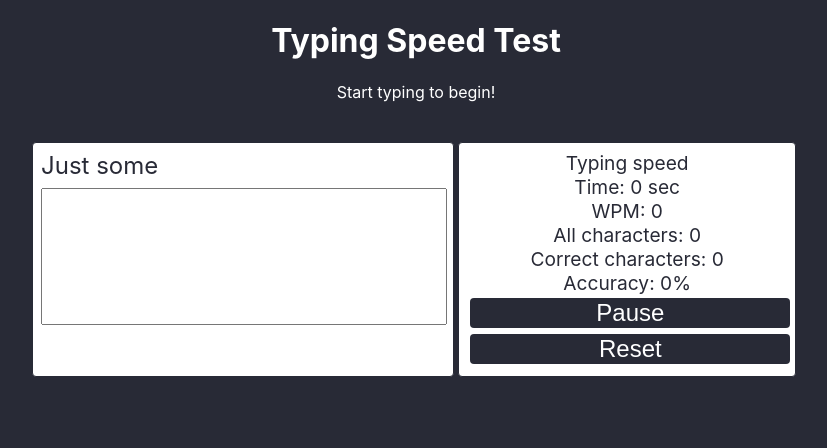
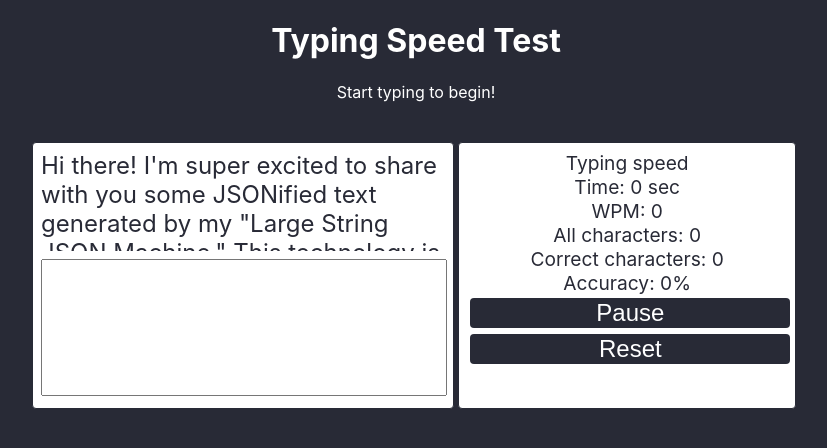
Before and after one commit to idollabs/typing-classics, a React (Create React App) app: page / in a window 1280 px wide. Shown: the top 448 px of the page, without its empty margins (224-1051 px from the left). Built offline with nearby package versions, Linux system fonts and the light colour scheme.

Commit message:
Working autoscroll on input change!

```diff
--- a/package.json
+++ b/package.json
@@ -7,9 +7,11 @@
     "@testing-library/react": "^11.1.0",
     "@testing-library/user-event": "^12.1.10",
     "@types/jest": "^26.0.15",
+    "@types/lodash": "^4.14.168",
     "@types/node": "^12.0.0",
     "@types/react": "^17.0.0",
     "@types/react-dom": "^17.0.0",
+    "lodash": "^4.17.20",
     "react": "^17.0.1",
     "react-dom": "^17.0.1",
     "react-scripts": "4.0.2",
--- a/src/components/CharacterRenderer.tsx
+++ b/src/components/CharacterRenderer.tsx
@@ -7,18 +7,37 @@ export const CharacterRenderer = () => {
     state: { text, input }, //text state will replace testText
   } = useTyping();
 
+  const charRefs = useRef(new Array(testText.length));
+
+  const handleSlider = () => {
+    if (input.length - 1 >= 0 && input.length <= testText.length) {
+      charRefs.current[input.length - 1].scrollIntoView({
+        behavior: 'smooth',
+        block: 'start',
+      });
+    }
+  };
+
+  if (input) {
+    handleSlider();
+  }
+
   return (
     <div className='characterRenderer'>
-      {testText.map((props) => {
-        const { id, char } = props;
-
+      {testText.map(({ id, char }) => {
         let color = '';
         if (id < input.length) {
           color = char === input[id] ? 'green' : 'red';
         }
 
         return (
-          <span key={id} className={color}>
+          <span
+            key={id}
+            className={color}
+            ref={(element) => {
+              charRefs.current[id] = element;
+            }}
+          >
             {char}
           </span>
         );
--- a/src/index.css
+++ b/src/index.css
@@ -109,4 +109,5 @@ textarea {
 .modal {
   text-align: center;
   color: white;
+  height: 20px;
 }
--- a/src/state/state.ts
+++ b/src/state/state.ts
@@ -1,6 +1,6 @@
 import { countCorrectCharacters, countTotalCharacters } from '../utils';
 //import { book } from '../Books/hunchback';
-import textText from '../testText.json';
+import testText from '../testText.json';
 
 export interface State {
   text: string;
--- a/src/testText.json
+++ b/src/testText.json
@@ -1,11 +1,273 @@
 [
-  { "id": 0, "char": "J" },
-  { "id": 1, "char": "u" },
-  { "id": 2, "char": "s" },
+  { "id": 0, "char": "H" },
+  { "id": 1, "char": "i" },
+  { "id": 2, "char": " " },
   { "id": 3, "char": "t" },
-  { "id": 4, "char": " " },
-  { "id": 5, "char": "s" },
-  { "id": 6, "char": "o" },
-  { "id": 7, "char": "m" },
-  { "id": 8, "char": "e" }
+  { "id": 4, "char": "h" },
+  { "id": 5, "char": "e" },
+  { "id": 6, "char": "r" },
+  { "id": 7, "char": "e" },
+  { "id": 8, "char": "!" },
+  { "id": 9, "char": " " },
+  { "id": 10, "char": "I" },
+  { "id": 11, "char": "'" },
+  { "id": 12, "char": "m" },
+  { "id": 13, "char": " " },
+  { "id": 14, "char": "s" },
+  { "id": 15, "char": "u" },
+  { "id": 16, "char": "p" },
+  { "id": 17, "char": "e" },
+  { "id": 18, "char": "r" },
+  { "id": 19, "char": " " },
+  { "id": 20, "char": "e" },
+  { "id": 21, "char": "x" },
+  { "id": 22, "char": "c" },
+  { "id": 23, "char": "i" },
+  { "id": 24, "char": "t" },
+  { "id": 25, "char": "e" },
+  { "id": 26, "char": "d" },
+  { "id": 27, "char": " " },
+  { "id": 28, "char": "t" },
+  { "id": 29, "char": "o" },
+  { "id": 30, "char": " " },
+  { "id": 31, "char": "s" },
+  { "id": 32, "char": "h" },
+  { "id": 33, "char": "a" },
+  { "id": 34, "char": "r" },
+  { "id": 35, "char": "e" },
+  { "id": 36, "char": " " },
+  { "id": 37, "char": "w" },
+  { "id": 38, "char": "i" },
+  { "id": 39, "char": "t" },
+  { "id": 40, "char": "h" },
+  { "id": 41, "char": " " },
+  { "id": 42, "char": "y" },
+  { "id": 43, "char": "o" },
+  { "id": 44, "char": "u" },
+  { "id": 45, "char": " " },
+  { "id": 46, "char": "s" },
+  { "id": 47, "char": "o" },
+  { "id": 48, "char": "m" },
+  { "id": 49, "char": "e" },
+  { "id": 50, "char": " " },
+  { "id": 51, "char": "J" },
+  { "id": 52, "char": "S" },
+  { "id": 53, "char": "O" },
+  { "id": 54, "char": "N" },
+  { "id": 55, "char": "i" },
+  { "id": 56, "char": "f" },
+  { "id": 57, "char": "i" },
+  { "id": 58, "char": "e" },
+  { "id": 59, "char": "d" },
+  { "id": 60, "char": " " },
+  { "id": 61, "char": "t" },
+  { "id": 62, "char": "e" },
+  { "id": 63, "char": "x" },
+  { "id": 64, "char": "t" },
+  { "id": 65, "char": " " },
+  { "id": 66, "char": "g" },
+  { "id": 67, "char": "e" },
+  { "id": 68, "char": "n" },
+  { "id": 69, "char": "e" },
+  { "id": 70, "char": "r" },
+  { "id": 71, "char": "a" },
+  { "id": 72, "char": "t" },
+  { "id": 73, "char": "e" },
+  { "id": 74, "char": "d" },
+  { "id": 75, "char": " " },
+  { "id": 76, "char": "b" },
+  { "id": 77, "char": "y" },
+  { "id": 78, "char": " " },
+  { "id": 79, "char": "m" },
+  { "id": 80, "char": "y" },
+  { "id": 81, "char": " " },
+  { "id": 82, "char": "\"" },
+  { "id": 83, "char": "L" },
+  { "id": 84, "char": "a" },
+  { "id": 85, "char": "r" },
+  { "id": 86, "char": "g" },
+  { "id": 87, "char": "e" },
+  { "id": 88, "char": " " },
+  { "id": 89, "char": "S" },
+  { "id": 90, "char": "t" },
+  { "id": 91, "char": "r" },
+  { "id": 92, "char": "i" },
+  { "id": 93, "char": "n" },
+  { "id": 94, "char": "g" },
+  { "id": 95, "char": " " },
+  { "id": 96, "char": "J" },
+  { "id": 97, "char": "S" },
+  { "id": 98, "char": "O" },
+  { "id": 99, "char": "N" },
+  { "id": 100, "char": " " },
+  { "id": 101, "char": "M" },
+  { "id": 102, "char": "a" },
+  { "id": 103, "char": "c" },
+  { "id": 104, "char": "h" },
+  { "id": 105, "char": "i" },
+  { "id": 106, "char": "n" },
+  { "id": 107, "char": "e" },
+  { "id": 108, "char": "." },
+  { "id": 109, "char": "\"" },
+  { "id": 110, "char": " " },
+  { "id": 111, "char": "T" },
+  { "id": 112, "char": "h" },
+  { "id": 113, "char": "i" },
+  { "id": 114, "char": "s" },
+  { "id": 115, "char": " " },
+  { "id": 116, "char": "t" },
+  { "id": 117, "char": "e" },
+  { "id": 118, "char": "c" },
+  { "id": 119, "char": "h" },
+  { "id": 120, "char": "n" },
+  { "id": 121, "char": "o" },
+  { "id": 122, "char": "l" },
+  { "id": 123, "char": "o" },
+  { "id": 124, "char": "g" },
+  { "id": 125, "char": "y" },
+  { "id": 126, "char": " " },
+  { "id": 127, "char": "i" },
+  { "id": 128, "char": "s" },
+  { "id": 129, "char": " " },
+  { "id": 130, "char": "t" },
+  { "id": 131, "char": "h" },
+  { "id": 132, "char": "e" },
+  { "id": 133, "char": " " },
+  { "id": 134, "char": "f" },
+  { "id": 135, "char": "u" },
+  { "id": 136, "char": "t" },
+  { "id": 137, "char": "u" },
+  { "id": 138, "char": "r" },
+  { "id": 139, "char": "e" },
+  { "id": 140, "char": " " },
+  { "id": 141, "char": "o" },
+  { "id": 142, "char": "f" },
+  { "id": 143, "char": " " },
+  { "id": 144, "char": "c" },
+  { "id": 145, "char": "o" },
+  { "id": 146, "char": "n" },
+  { "id": 147, "char": "v" },
+  { "id": 148, "char": "e" },
+  { "id": 149, "char": "r" },
+  { "id": 150, "char": "t" },
+  { "id": 151, "char": "i" },
+  { "id": 152, "char": "n" },
+  { "id": 153, "char": "g" },
+  { "id": 154, "char": " " },
+  { "id": 155, "char": "B" },
+  { "id": 156, "char": "o" },
+  { "id": 157, "char": "o" },
+  { "id": 158, "char": "k" },
+  { "id": 159, "char": "s" },
+  { "id": 160, "char": " " },
+  { "id": 161, "char": "t" },
+  { "id": 162, "char": "o" },
+  { "id": 163, "char": " " },
+  { "id": 164, "char": "J" },
+  { "id": 165, "char": "S" },
+  { "id": 166, "char": "O" },
+  { "id": 167, "char": "N" },
+  { "id": 168, "char": "." },
+  { "id": 169, "char": " " },
+  { "id": 170, "char": "I" },
+  { "id": 171, "char": " " },
+  { "id": 172, "char": "l" },
+  { "id": 173, "char": "o" },
+  { "id": 174, "char": "o" },
+  { "id": 175, "char": "k" },
+  { "id": 176, "char": " " },
+  { "id": 177, "char": "f" },
+  { "id": 178, "char": "o" },
+  { "id": 179, "char": "r" },
+  { "id": 180, "char": "w" },
+  { "id": 181, "char": "a" },
+  { "id": 182, "char": "r" },
+  { "id": 183, "char": "d" },
+  { "id": 184, "char": " " },
+  { "id": 185, "char": "t" },
+  { "id": 186, "char": "o" },
+  { "id": 187, "char": " " },
+  { "id": 188, "char": "y" },
+  { "id": 189, "char": "o" },
+  { "id": 190, "char": "u" },
+  { "id": 191, "char": " " },
+  { "id": 192, "char": "e" },
+  { "id": 193, "char": "x" },
+  { "id": 194, "char": "p" },
+  { "id": 195, "char": "e" },
+  { "id": 196, "char": "r" },
+  { "id": 197, "char": "i" },
+  { "id": 198, "char": "e" },
+  { "id": 199, "char": "n" },
+  { "id": 200, "char": "c" },
+  { "id": 201, "char": "i" },
+  { "id": 202, "char": "n" },
+  { "id": 203, "char": "g" },
+  { "id": 204, "char": " " },
+  { "id": 205, "char": "t" },
+  { "id": 206, "char": "h" },
+  { "id": 207, "char": "i" },
+  { "id": 208, "char": "s" },
+  { "id": 209, "char": " " },
+  { "id": 210, "char": "i" },
+  { "id": 211, "char": "n" },
+  { "id": 212, "char": "n" },
+  { "id": 213, "char": "o" },
+  { "id": 214, "char": "v" },
+  { "id": 215, "char": "a" },
+  { "id": 216, "char": "t" },
+  { "id": 217, "char": "i" },
+  { "id": 218, "char": "o" },
+  { "id": 219, "char": "n" },
+  { "id": 220, "char": " " },
+  { "id": 221, "char": "o" },
+  { "id": 222, "char": "n" },
+  { "id": 223, "char": " " },
+  { "id": 224, "char": "m" },
+  { "id": 225, "char": "y" },
+  { "id": 226, "char": " " },
+  { "id": 227, "char": "u" },
+  { "id": 228, "char": "p" },
+  { "id": 229, "char": "c" },
+  { "id": 230, "char": "o" },
+  { "id": 231, "char": "m" },
+  { "id": 232, "char": "i" },
+  { "id": 233, "char": "n" },
+  { "id": 234, "char": "g" },
+  { "id": 235, "char": " " },
+  { "id": 236, "char": "w" },
+  { "id": 237, "char": "e" },
+  { "id": 238, "char": "b" },
+  { "id": 239, "char": " " },
+  { "id": 240, "char": "a" },
+  { "id": 241, "char": "p" },
+  { "id": 242, "char": "p" },
+  { "id": 243, "char": "l" },
+  { "id": 244, "char": "i" },
+  { "id": 245, "char": "c" },
+  { "id": 246, "char": "a" },
+  { "id": 247, "char": "t" },
+  { "id": 248, "char": "i" },
+  { "id": 249, "char": "o" },
+  { "id": 250, "char": "n" },
+  { "id": 251, "char": "," },
+  { "id": 252, "char": " " },
+  { "id": 253, "char": "\"" },
+  { "id": 254, "char": "T" },
+  { "id": 255, "char": "y" },
+  { "id": 256, "char": "p" },
+  { "id": 257, "char": "i" },
+  { "id": 258, "char": "n" },
+  { "id": 259, "char": "g" },
+  { "id": 260, "char": " " },
+  { "id": 261, "char": "C" },
+  { "id": 262, "char": "l" },
+  { "id": 263, "char": "a" },
+  { "id": 264, "char": "s" },
+  { "id": 265, "char": "s" },
+  { "id": 266, "char": "i" },
+  { "id": 267, "char": "c" },
+  { "id": 268, "char": "s" },
+  { "id": 269, "char": "!" },
+  { "id": 270, "char": "\"" }
 ]
```
Also changed, not shown: 1 other file (tests, documents, lock files or other folders).
